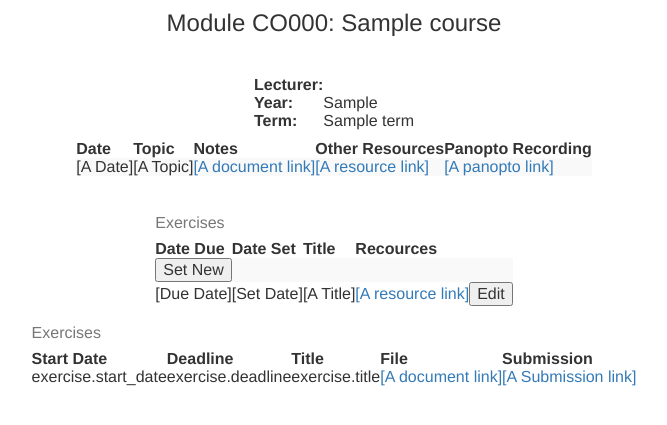
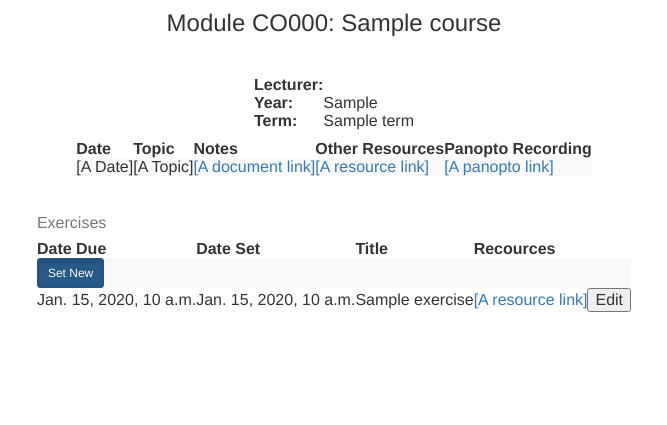
Before and after one commit to yifanthomaswu/KATE-Django, a Django app: template KATE/kateapp/templates/kateapp/course.html in a window 1280 px wide. Shown: the part 70-495 px from the top of the page, without its empty margins (306-973 px from the left). Run offline with Django 3.2, Linux system fonts and the light colour scheme; tables that the repository leaves empty hold one stand-in row (values such as "Sample post"); the template is opened without the code that fills it: values that come from a table or form of the project are taken from there, most other values are stand-ins (such as "Sample title", 1, 10 or a date in 2020); some libraries are stand-ins or nearby versions.

Commit message:
Can set exercises

```diff
--- a/KATE/kateapp/templates/kateapp/course.html
+++ b/KATE/kateapp/templates/kateapp/course.html
@@ -90,7 +90,7 @@
       <tbody>
         {% if teacher %}
           <tr>
-            <td><button href="{% url 'excercise_setup' letter_yr course.code %}" type="button">Set New</button</td>
+            <td><a class="btn btn-primary btn-sm active" href="{% url 'exercise_setup' letter_yr course.code %}" role="button">Set New</a></td>
             <td></td>
             <td></td>
             <td></td>
@@ -99,9 +99,9 @@
         {% endif %}
         {% for exercise in exercises %}
         <tr>
-          <td>[Due Date]</td>
-          <td>[Set Date]</td>
-          <td>[A Title]</td>
+          <td>{{exercise.deadline}}</td>
+          <td>{{exercise.start_date}}</td>
+          <td>{{exercise.title}}</td>
           <td><a href="">[A resource link]</a></td>
           {% if teacher %}
             <td><button type="button">Edit</button></td>
@@ -114,33 +114,6 @@
     </table>
   </p>
 
-  {% if exercises %}
-  <p>
-    <table>
-      <caption>Exercises</caption>
-      <thead>
-        <tr>
-          <th>Start Date</th>
-          <th>Deadline</th>
-          <th>Title</th>
-          <th>File</th>
-          <th>Submission</th>
-        </tr>
-      </thead>
-      <tbody>
-        {% for exercise in exercises %}
-        <tr>
-          <td>exercise.start_date</td>
-          <td>exercise.deadline</td>
-          <td>exercise.title</td>
-          <td><a href="">[A document link]</a></td>
-          <td><a href="">[A Submission link]</a></td>
-        </tr>
-        {% endfor %}
-      </tbody>
-    </table>
-  </p>
-  {% endif %}
   </div>
 </body>
 
--- a/KATE/kateapp/urls.py
+++ b/KATE/kateapp/urls.py
@@ -8,5 +8,5 @@ urlpatterns = [
     url(r'^timetable/2016/(?P<period_id>[1-7])/(?P<letter_yr>[a-z][0-9])/(?P<login>[a-z0-9]+)/$', views.timetable, name='timetable'),
     url(r'^course/2016/(?P<letter_yr>[a-z][0-9])/$', views.course_list, name='course_list'),
     url(r'^course/2016/(?P<letter_yr>[a-z][0-9])/(?P<code>[.0-9]+)/$', views.course, name='course'),
-    url(r'^exercise_setup/$', views.exercise_setup, name='exercise_setup'),
+    url(r'^exercise_setup/2016/(?P<letter_yr>[a-z][0-9])/(?P<code>[.0-9]+)/$', views.exercise_setup, name='exercise_setup'),
 ]
```
Also changed, not shown: KATE/kateapp/forms.py (added, +13 -0 lines), KATE/kateapp/templates/kateapp/exercise_setup.html (+23 -0 lines), KATE/kateapp/views.py (+23 -5 lines).
